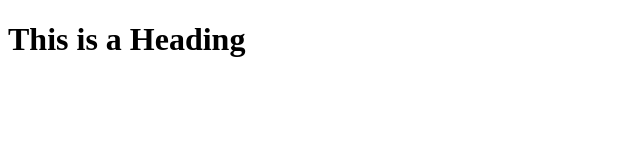
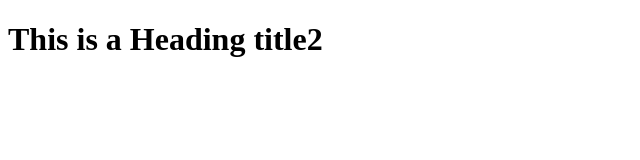
Before and after one commit to Nav-Garg/my-new-repo, a plain HTML site: page index.html in a window 1280 px wide. Shown: the whole page, without its empty margins (0-640 px from the left). Drawn offline with Linux system fonts and the light colour scheme.

Commit message:
added index.html title2

```diff
--- a/index.html
+++ b/index.html
@@ -5,7 +5,7 @@
 </head>
 <body>
 
-<h1>This is a Heading</h1>
+<h1>This is a Heading title2</h1>
 
 </body>
 </html>
```
